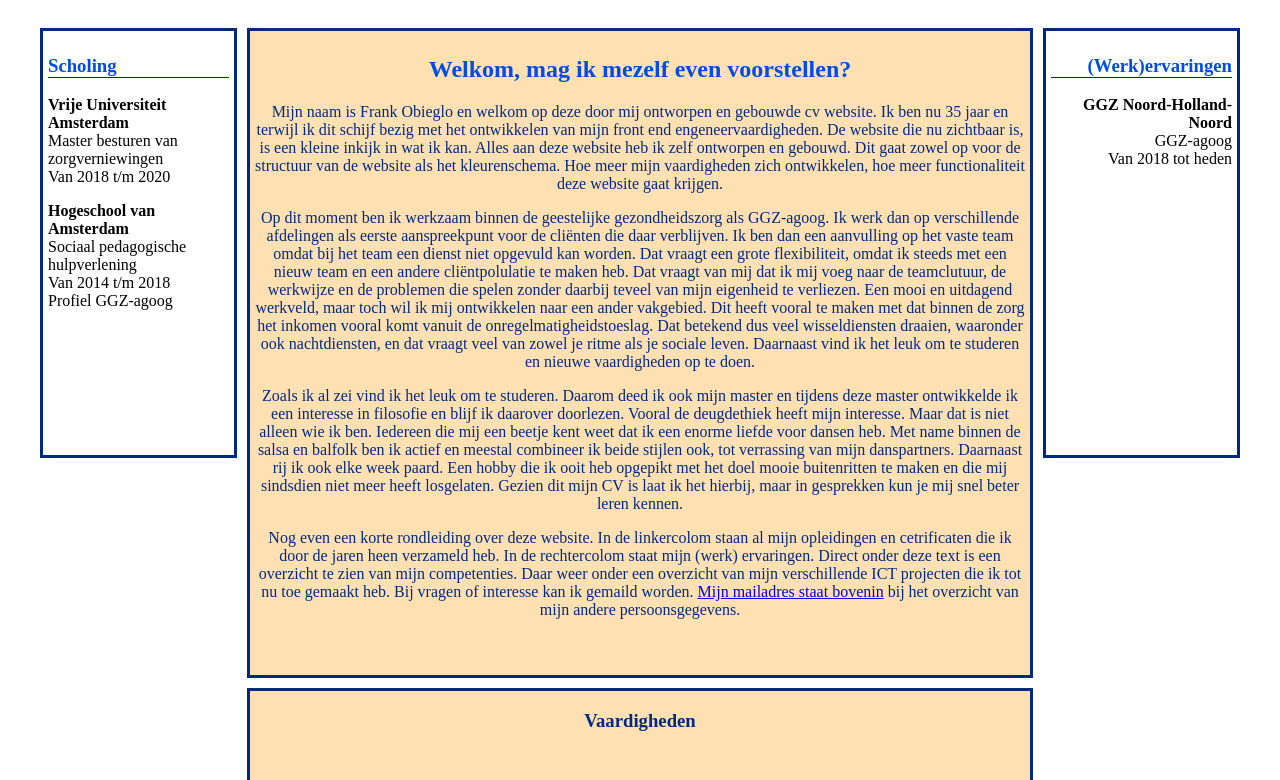
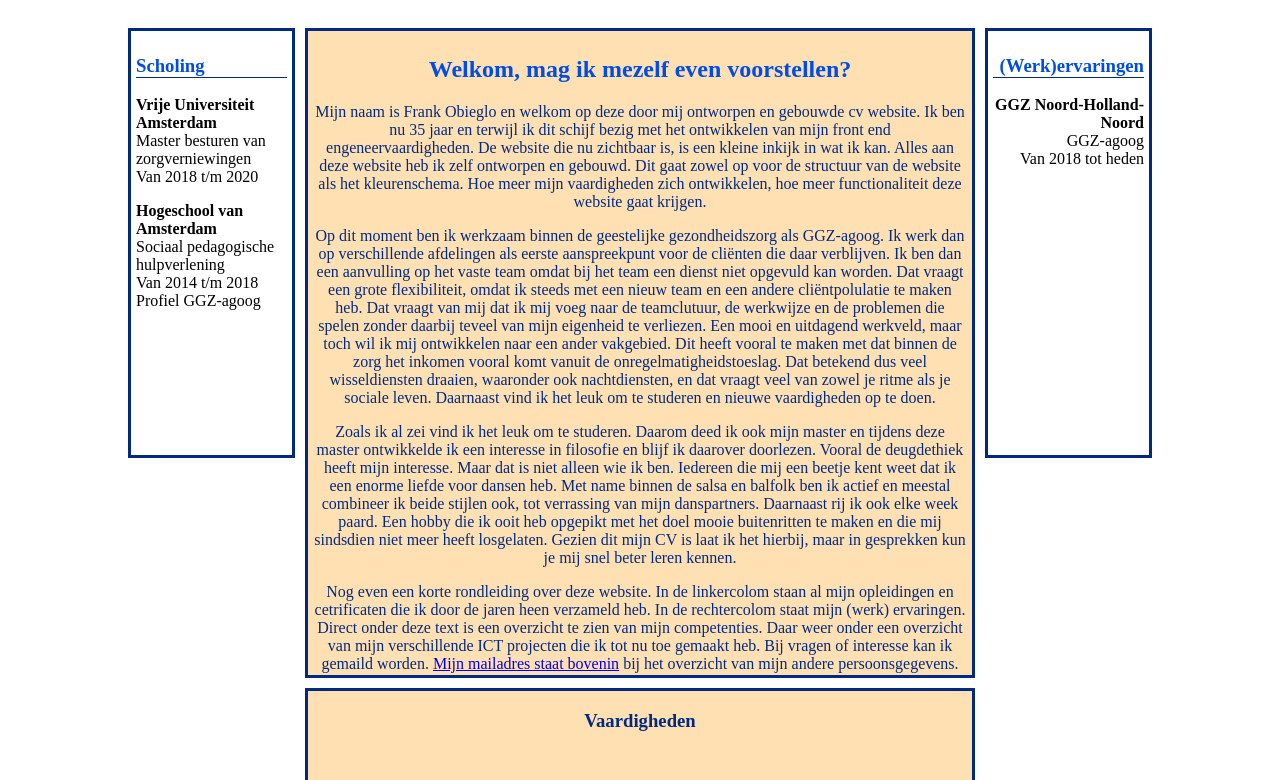
Before and after one commit to Tuanur01/CVone, a plain HTML site: page index.html in a window 1280 px wide. Shown: the part 207-987 px from the top of the page. Drawn offline with Linux system fonts and the light colour scheme.

Commit message:
Update stylesheet test.css

```diff
--- a/recources/CSS/stylesheet test.css
+++ b/recources/CSS/stylesheet test.css
@@ -1,7 +1,6 @@
 body {
     background-color: hsl(0, 0%, 100%);
-    max-width: 1200px;
-    min-width: 1200px;
+    max-width: 80%;
     margin: auto;
 }
 
@@ -17,6 +16,7 @@ header {
     justify-content: space-around;
     align-items: center;
     flex-wrap: wrap;
+
 }
 #profielfoto {
     height: 140px;
```
